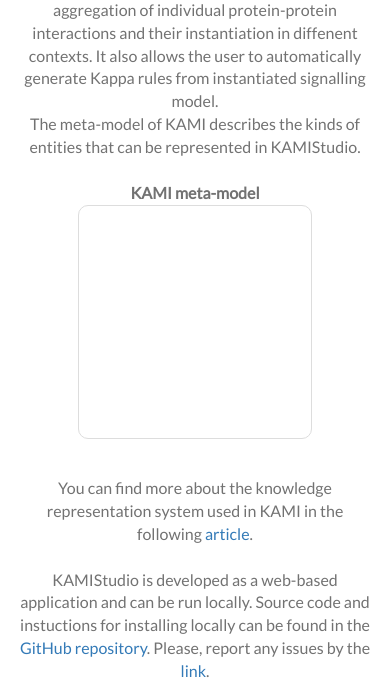
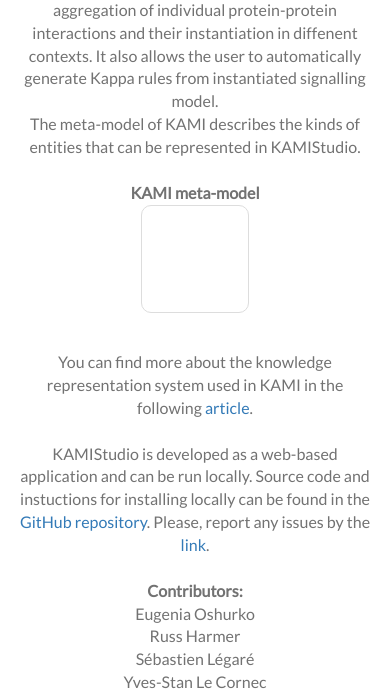
Before and after one commit to Kappa-Dev/KAMIStudio, a Python web app: template kamistudio/templates/about.html in a window 390 px wide. Shown: the part 390-1080 px from the top of the page. Run offline with Jinja, Linux system fonts and the light colour scheme; the template is opened without the code that fills it, so the values that code supplies are empty; some libraries are stand-ins or nearby versions.

Commit message:
Fixed responsive svg

```diff
--- a/kamistudio/templates/about.html
+++ b/kamistudio/templates/about.html
@@ -24,7 +24,7 @@
 					<br>
 						<b>KAMI meta-model</b>
 					<br>
-						<svg style="width: 65%" id="metaModelSvg" preserveAspectRatio="xMinYMin meet" viewBox="0 0 200 200">
+						<svg style="width: 30%" id="metaModelSvg" preserveAspectRatio="xMinYMin meet" viewBox="0 0 200 200">
 
 						</svg>
 					<br>
--- a/kamistudio/templates/knowledge_base.html
+++ b/kamistudio/templates/knowledge_base.html
@@ -57,7 +57,7 @@
               </div>
             </div>
 
-            <svg id="actionGraphSvg" preserveAspectRatio="xMinYMin meet" viewBox="0 0 700 500" style="display: none;"></svg>
+            <svg id="actionGraphSvg" preserveAspectRatio="xMinYMin meet" viewBox="0 0 700 500" style="width: 100%; height: 400pt;display: none;"></svg>
             <div class="row">
               <div class="col-sm-6" style="margin-bottom: 20px;">
                 <p id="ctrlClickMessage" style="margin-left: 10px; display: none;">CTRL+click to select multiple elements</p>
```
